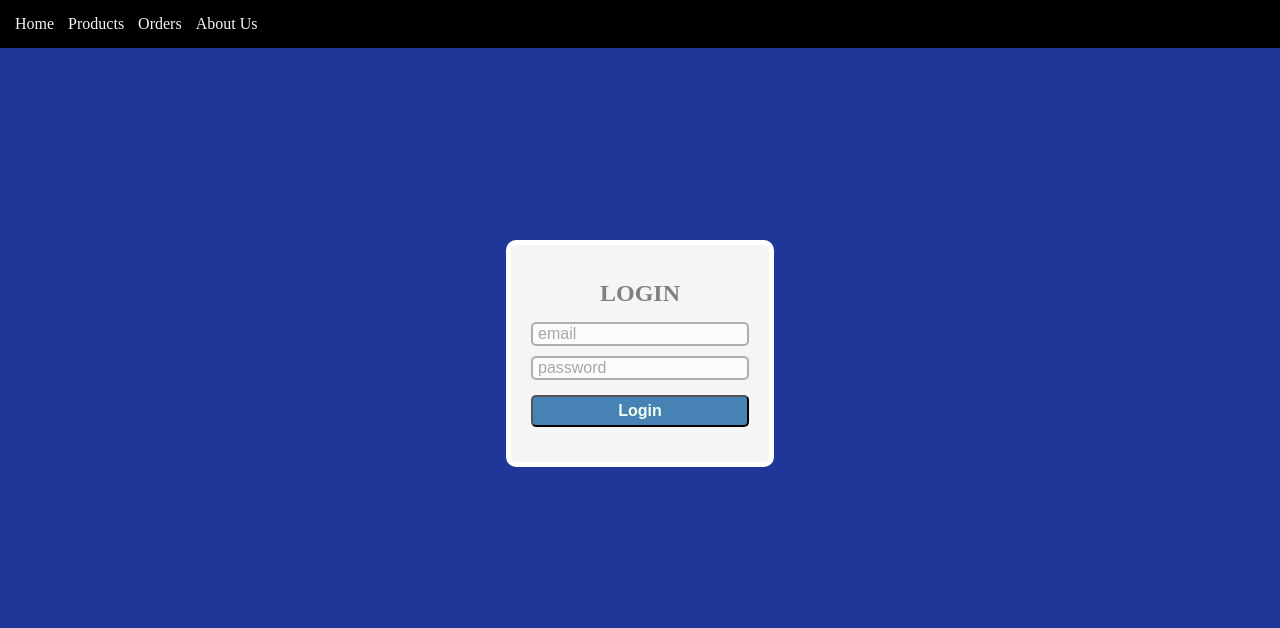
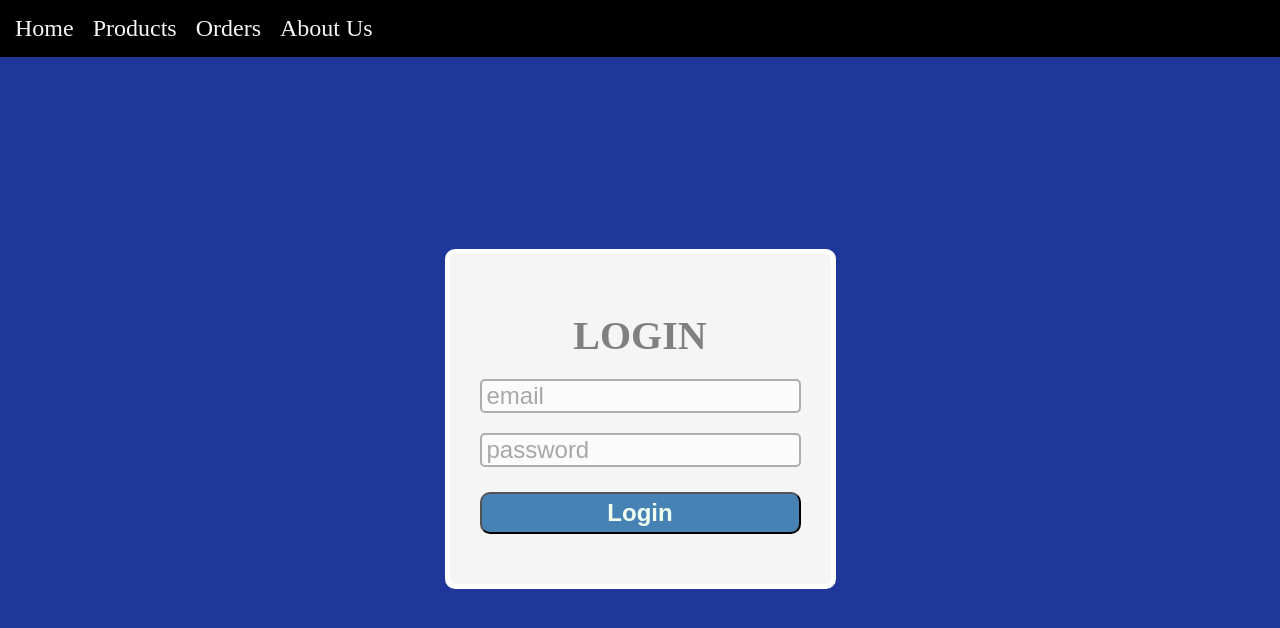
Before and after one commit to munnabhattacharjee/login-form, a plain HTML site: page index.html in a window 1280 px wide. Drawn offline with Linux system fonts and the light colour scheme.

Commit message:
style changed

```diff
--- a/style.css
+++ b/style.css
@@ -13,35 +13,35 @@ body{
     border-radius: 10px;
     border: 5px solid white;
     margin-top: 15%;
-    padding-top: 15px;
-    padding-bottom: 30px;
-    padding-left: 15px;
-    padding-right: 15px;
+    padding-top: 25px;
+    padding-bottom: 40px;
+    padding-left: 20px;
+    padding-right: 20px;
     background-color: whitesmoke;
 }
 .login-form input{
-    font-size: 1em;
+    font-size: 1.5em;
     padding-left: 5px;
     border: 2px solid gray;
     border-radius: 5px;
-    margin: 5px;
+    margin: 10px;
     opacity: 0.6;
 }
 .login-form button{
-    font-size: 1em;
+    font-size: 1.5em;
     font-weight: 700;
     background-color: steelblue;
     color: honeydew;
-    border-radius: 5px;
-    margin: 5px;
-    margin-top: 10px;
+    border-radius: 10px;
+    margin: 10px;
+    margin-top: 15px;
     padding-top: 5px;
     padding-bottom: 5px;
 }
 nav a{
     text-decoration: none;
-    padding-right: 10px;
-    font-size: 1em;
+    padding-right: 15px;
+    font-size: 1.5em;
     color: whitesmoke;
 }
 nav a:hover{
@@ -61,4 +61,5 @@ nav{
     text-align: center;
     margin-bottom: 10px;
     color: gray;
+    font-size: 40px;
 }
```
